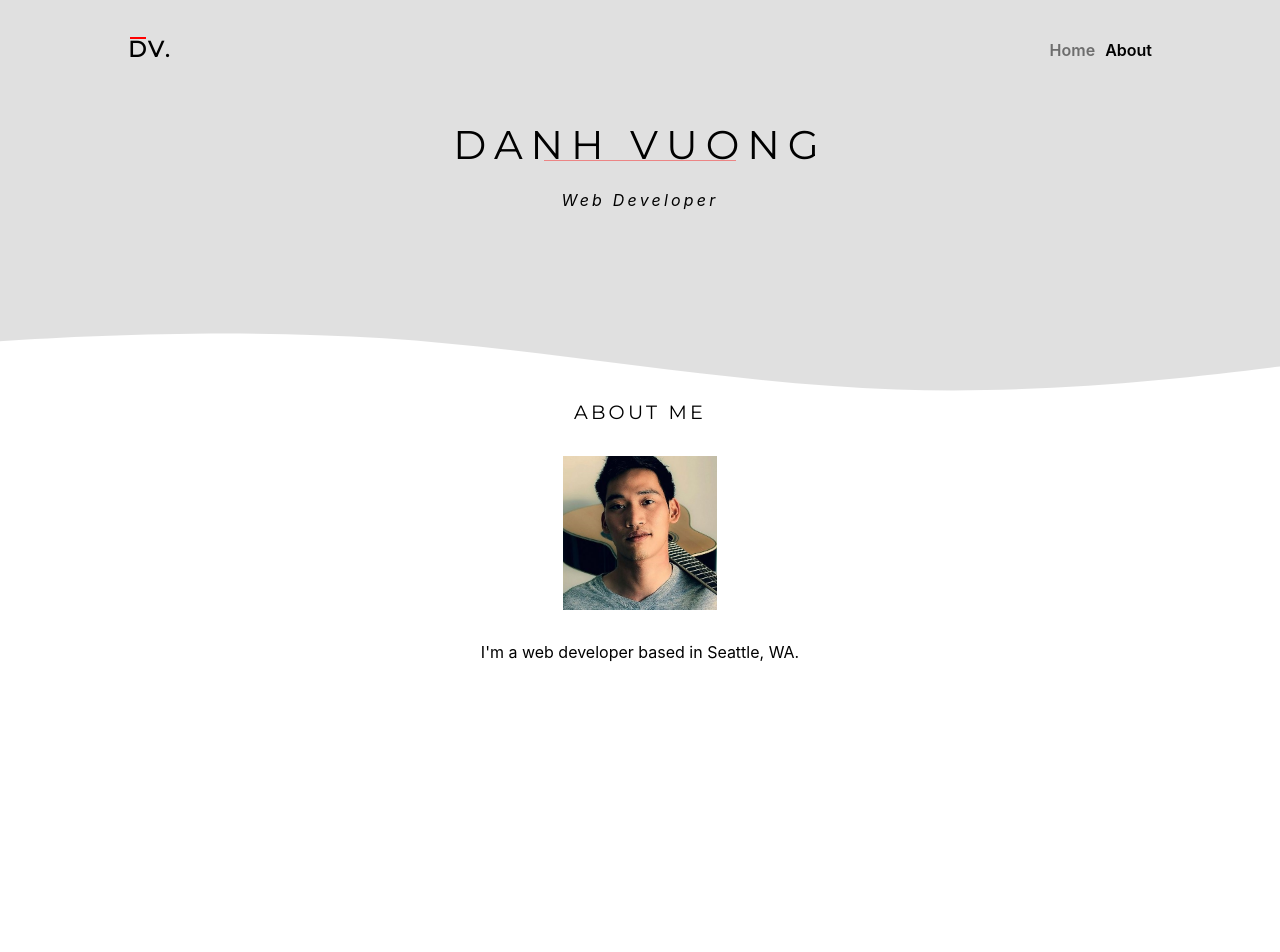
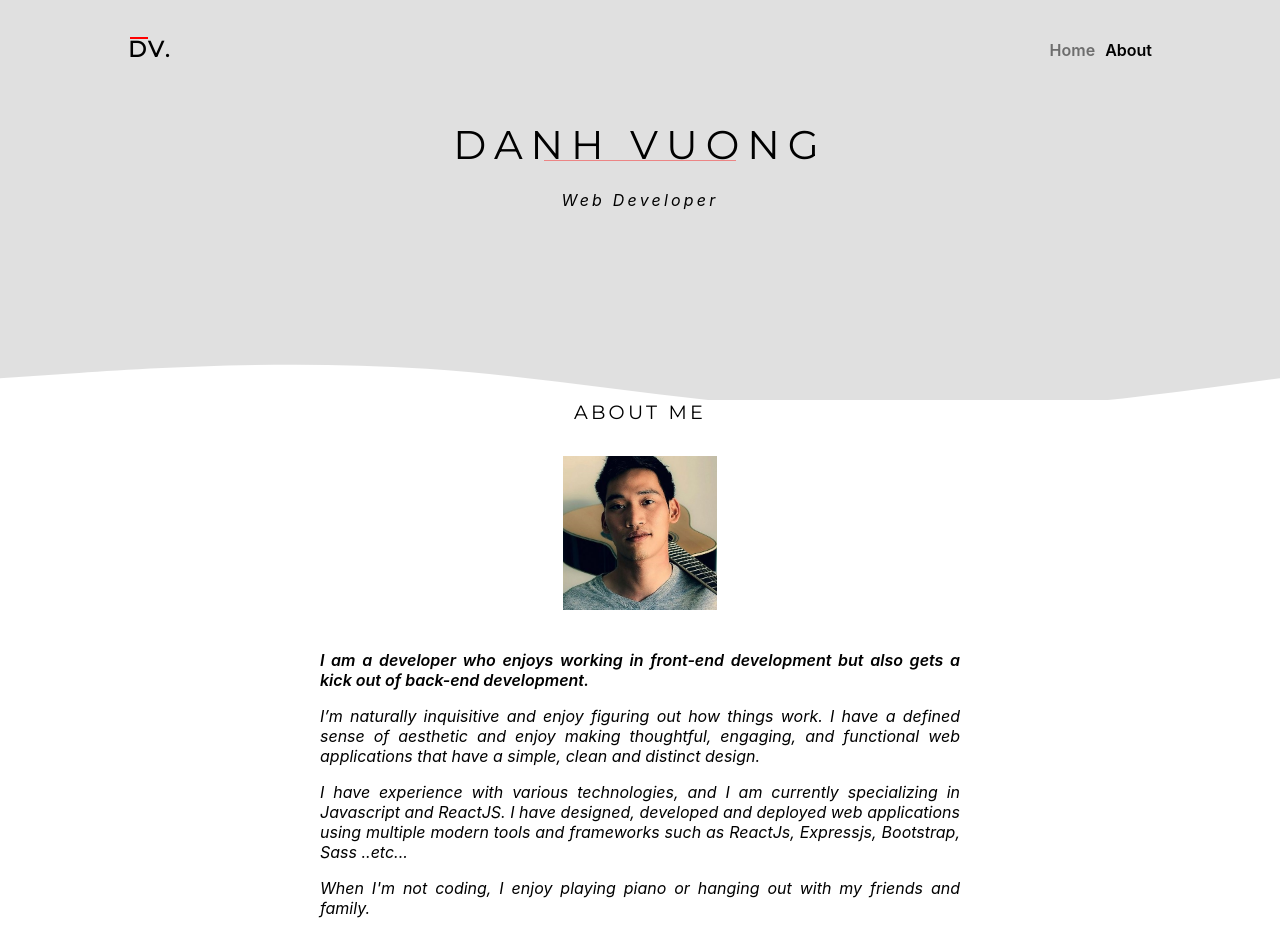
Before and after one commit to vtdanh0701/portfolio-v2, a React (Create React App) app: page /about in a window 1280 px wide. Shown: the top 952 px of the page. Built offline with nearby package versions, Linux system fonts and the light colour scheme.

Commit message:
MVP achieved

```diff
--- a/src/App.css
+++ b/src/App.css
@@ -1,7 +1,13 @@
-*{
-    margin: 0;
-    padding: 0;
-    box-sizing: border-box;
+html,body
+{
+    width: 100%;
+    height: 100%;
+    margin: 0px;
+    padding: 0px;
+    overflow-x: hidden;
+}
+.home-page{
+    position: absolute;
 }
 .home-page,.about-page,.footer{
     opacity: 0;
--- a/src/Component/AboutMe/AboutMe.css
+++ b/src/Component/AboutMe/AboutMe.css
@@ -1,12 +1,12 @@
 .about-me{
-    height: 100vh;
+    margin-bottom: 10vh;
     text-align: center;
     display: flex;
     flex-direction: column;
     align-items: center;
 
 }
-.about-me span{
+.about-me > span{
     font-family: 'Montserrat', sans-serif;
     text-transform: uppercase;
     font-size: 1.2rem;
@@ -16,3 +16,23 @@
     width: 12%;
     margin: 2em;
 }
+.about-me p{
+    width: 50%;
+}
+.about-me-detail-container{
+    display: flex;
+    flex-direction: column;
+    width: 50%;
+
+    align-items: center;
+}
+.about-me-detail-container p{
+    text-align: justify;
+    width: 100%;
+    margin: .5em 0;
+    font-style: italic;
+}
+
+#about-highlight{
+    font-weight: 600;
+}
--- a/src/Component/AboutMe/AboutMe.js
+++ b/src/Component/AboutMe/AboutMe.js
@@ -6,9 +6,21 @@ const AboutMe = ()=>{
         <div className='about-me'>
             <span>About Me</span>
             <img src={profileImg}/>
-            <p>
-                I'm a web developer based in Seattle, WA.
-            </p>
+            <div className='about-me-detail-container'>
+                <p>
+                    <span id='about-highlight'>I am a developer who enjoys working in front-end development but also gets a kick out of back-end development. </span>
+                </p>
+                <p>
+                    I’m naturally inquisitive and enjoy figuring out how things work. I have a defined sense of aesthetic and enjoy making thoughtful, engaging, and functional web applications that have a simple, clean and distinct design.
+                </p>
+                <p>
+                    I have experience with various technologies, and I am currently specializing in Javascript and ReactJS.
+                    I have designed, developed and deployed web applications using multiple modern tools and frameworks such as ReactJs, Expressjs, Bootstrap, Sass ..etc...
+                </p>
+                <p>
+                    When I'm not coding, I enjoy playing piano or hanging out with my friends and family.
+                </p>
+            </div>
         </div>
     )
 }
--- a/src/Component/Nav/Nav.css
+++ b/src/Component/Nav/Nav.css
@@ -1,5 +1,5 @@
 .nav-bar{
-    width: 100%;
+    min-width: 100%;
     height: 100px;
     background-color:transparent;
     z-index: 4;
@@ -8,6 +8,7 @@
     box-sizing: border-box;
     padding: 0 10vw;
     justify-content: space-between;
+
 }
 .link-container{
     width: 10%;
--- a/src/Component/Nav/Nav.js
+++ b/src/Component/Nav/Nav.js
@@ -2,8 +2,12 @@ import React from 'react';
 import './Nav.css';
 import {NavLink} from 'react-router-dom';
 
+
+
+
 const Nav = () =>{
     return (
+
         <div className='nav-bar'>
             <div className='logo'>
                 <div className='border'></div>
--- a/src/Component/withLoading.js
+++ b/src/Component/withLoading.js
@@ -7,7 +7,7 @@ const UpdatedComponent = (OriginalComponent) =>{
         useEffect(()=>{
             setTimeout(()=>{
                 setLoading(false)
-            },800)
+            },400)
         },[])
 
         return (
--- a/src/Page/AboutPage.css
+++ b/src/Page/AboutPage.css
@@ -28,7 +28,7 @@
     letter-spacing: .2em;
 }
 .cover-container svg{
-    width: 120%;
+    width: 100%;
     position: absolute;
     bottom: -30%;
 }
--- a/src/Page/LoadingPage.css
+++ b/src/Page/LoadingPage.css
@@ -1,6 +1,6 @@
 .loading-page{
     height: 100vh;
-    width: 100%;
+    min-width: 100%;
     top:0;
     left: 0;
     position: absolute;
```
Also changed, not shown: src/Component/Header/Header.css (line endings or trailing spaces).
